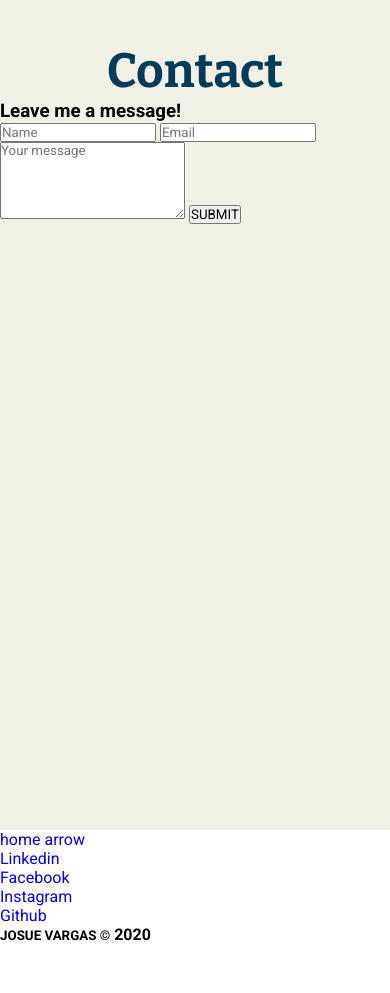
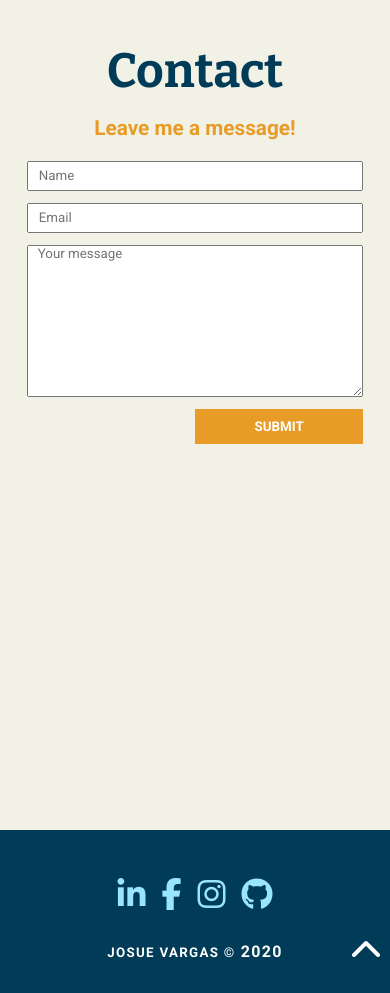
Before and after one commit to JosueVargasZ/Portfolio-template, a plain HTML site: page index.html in a window 390 px wide. Shown: the part 3460-4453 px from the top of the page. Before the commit the page ends 4404 px from the top, so only its background shows below. Drawn offline with nearby package versions, Linux system fonts and the light colour scheme.

Commit message:
Mobile styling finished

```diff
--- a/css/sass/basics/_base.scss
+++ b/css/sass/basics/_base.scss
@@ -3,7 +3,6 @@
 /*==================== General styling====================*/
 
 /*==================== Import fonts====================*/
-@import url('https://fonts.googleapis.com/css2?family=Bitter:wght@300;400;500;600;700;800;900&display=swap');
 @import url('https://fonts.googleapis.com/css2?family=Bitter:wght@300;400;500;600;700;800;900&family=Roboto:wght@300;400;500;700;900&display=swap');
 
 /*==================== Global ====================*/
--- a/css/sass/components/_contact.scss
+++ b/css/sass/components/_contact.scss
@@ -3,4 +3,43 @@
 
 #contact-section{
     background-color: helpers.setColor(bg);
+
+    #contact{
+        display: flex;
+        flex-direction: column;
+        padding: 1rem 0.50rem 0 0.50rem;
+        gap: 1.3rem;
+        text-align: center;
+
+        h3{
+            font-size: 1.3rem;
+            color: helpers.setColor(secondary);
+        }
+
+        form{
+            flex-basis: 100%;
+            display: grid;
+            grid-template-columns: repeat(2,45%);
+            justify-content: center;
+            row-gap: 0.75rem;
+
+
+            input[type="text"],
+            textarea{
+                grid-column: 1/3;
+                padding-left: 10px;
+                color: helpers.setColor(text-color);
+            }
+
+            input[type="text"]{
+                height: 30px;
+            }
+
+            button{
+                grid-column: 2/3;
+                @include helpers.buttons;
+            }
+
+        }
+    }
 }
--- a/css/sass/components/_footer.scss
+++ b/css/sass/components/_footer.scss
@@ -1 +1,55 @@
 @use '../utilities/helpers.scss' as helpers;
+
+footer{
+    background-color: helpers.setColor(primary);
+    padding: 3rem 0.50rem 2rem 0.50rem;
+    position: relative;
+
+    a{
+        color: helpers.setColor(accent-light);
+        transition: color 400ms ease-in-out;
+
+        i{
+            font-size: 2rem;
+        }
+
+        &:hover,
+        &:focus{
+            color: helpers.setColor(accent);
+        }
+    }
+
+    nav{
+        padding-bottom: 2rem;
+
+        ul{
+            display: flex;
+            flex-flow: row wrap;
+            align-items: center;
+            justify-content: center;
+            gap: 1rem;
+
+            li{
+                list-style: none;
+            }
+        }
+    }
+
+    #arrow-home{
+        color: #ffffff;
+        position: absolute;
+        bottom: 26px;
+        right: 8px;
+
+        &:hover,
+        &:focus{
+            color: helpers.setColor(secondary);
+        }
+    }
+
+    h4{
+        color: #ffffff;
+        text-align: center;
+        letter-spacing: 1.3px;
+    }
+}
--- a/css/sass/utilities/helpers.scss
+++ b/css/sass/utilities/helpers.scss
@@ -3,7 +3,7 @@ $lightPalette : (
     'primary' : #003C57,
     'secondary' : #E89B26,
     'accent': #00BCFF,
-    'accent-light': lighten(#00BCFF, 80%),
+    'accent-light': lighten(#00BCFF, 30%),
     'bg': #F1F1E6,
     'text-color': #434343
 );
@@ -20,8 +20,15 @@ $lightPalette : (
 // Mixin for styling buttons
 @mixin buttons {
     background-color: setColor(secondary);
+    font-weight: 700;
     color: #ffffff;
     padding: 0.75em;
+    border: none;
+    transition: background 400ms ease-in-out;
+    &:focus,
+    &:hover{
+        background-color: lighten(setColor( secondary),5%);
+    }
 
 }
 
--- a/index.html
+++ b/index.html
@@ -181,26 +181,28 @@
 
         <section id="contact-section">
             <h1 class="section-title">Contact</h1>
-            <h3>Leave me a message!</h3>
-            <form id="contact">
-                <input name="name" type="text" placeholder="Name">
-                <input name="email" type="text" placeholder="Email">
-                <textarea name="message" placeholder="Your message" cols="24" rows="5"></textarea>
-                <button name="send" type="submit">SUBMIT</button>
-            </form>
+            <div id="contact">
+                <h3>Leave me a message!</h3>
+                <form>
+                    <input name="name" type="text" placeholder="Name">
+                    <input name="email" type="text" placeholder="Email">
+                    <textarea name="message" placeholder="Your message" cols="24" rows="10"></textarea>
+                    <button name="send" type="button">SUBMIT</button>
+                </form>
+            </div>
         </section>
     </main>
 
     <footer>
         <nav>
-            <a href="#">home arrow</a>
             <ul id="social-menu">
-                <li><a href="#">Linkedin</a></li>
-                <li><a href="#">Facebook</a></li>
-                <li><a href="#">Instagram</a></li>
-                <li><a href="#">Github</a></li>
+                <li><a href="#"> <i class="fab fa-linkedin-in"></i> </a></li>
+                <li><a href="#"> <i class="fab fa-facebook-f"></i> </a></li>
+                <li><a href="#"> <i class="fab fa-instagram"></i> </a></li>
+                <li><a href="#"> <i class="fab fa-github"></i> </a></li>
             </ul>
         </nav>
+        <a id="arrow-home" href="#"> <i class="fas fa-chevron-up"></i> </a>
         <h4><small>JOSUE VARGAS &copy;</small> 2020</h4>
     </footer>
 
```
Also changed, not shown: css/styles.css, 1 other file.
